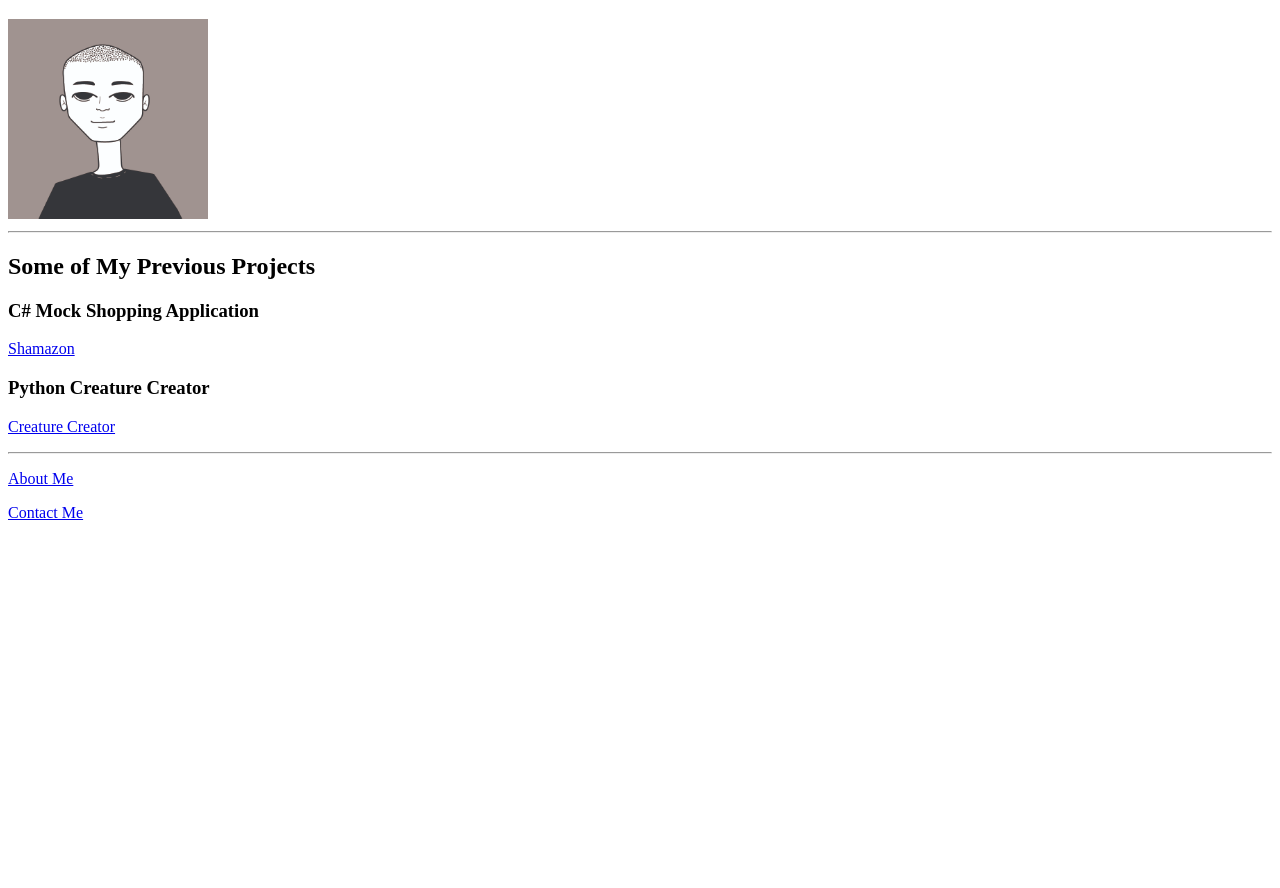
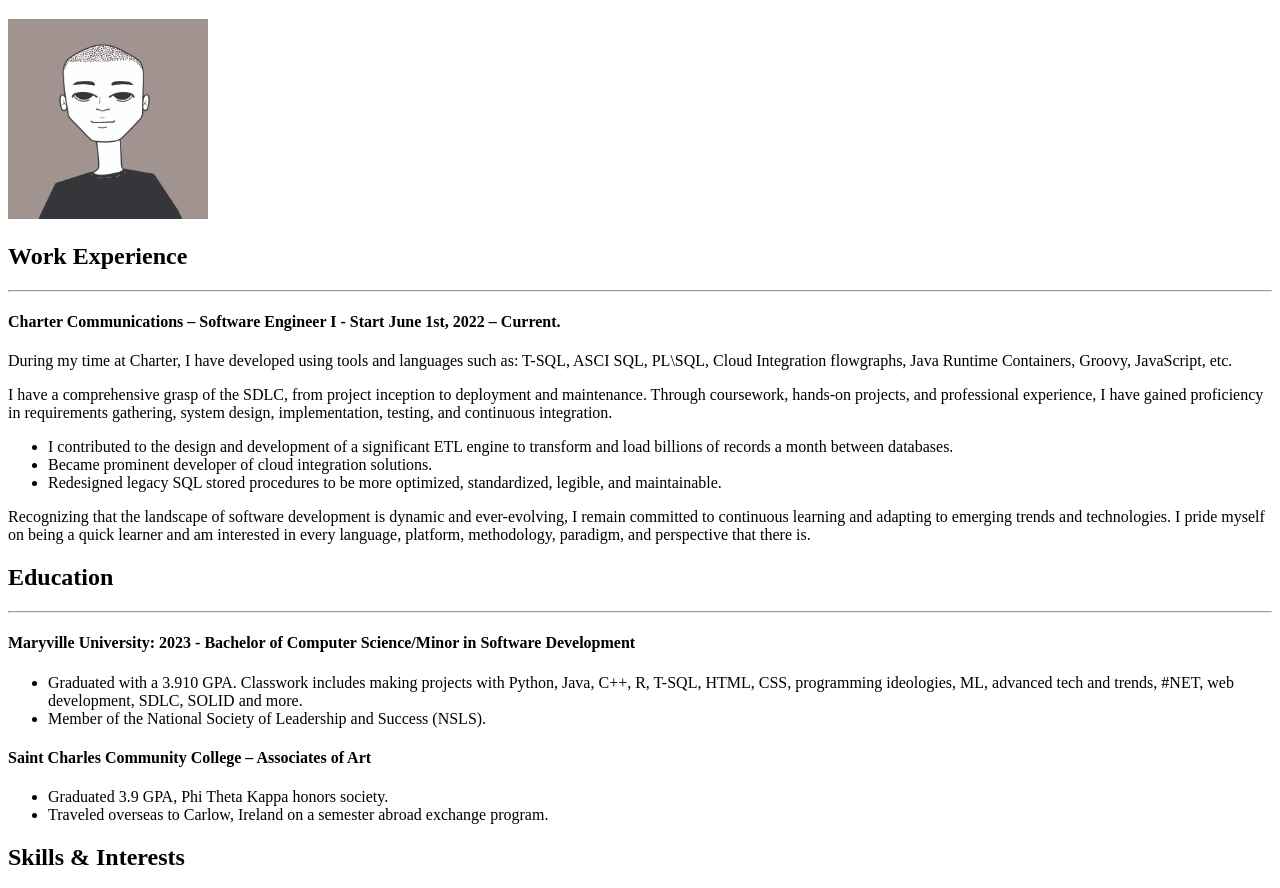
Before and after one commit to ImSoDunn/WhoAmI, a plain HTML site: page index.html in a window 1280 px wide. Shown: the part 61-949 px from the top of the page. Before the commit the page ends 800 px from the top, so only its background shows below. Drawn offline with Linux system fonts and the light colour scheme.

Commit message:
Added resume information to main page. Switched "About" to my previous projects.

```diff
--- a/index.html
+++ b/index.html
@@ -2,25 +2,50 @@
 <html>
   <head>
     <meta charset="UTF-8">
-    <title>Who am I?</title>
+    <title>My Resume</title>
   </head>
 
   <body>
     <h1>Hi, I'm Bryan Dunn</h1>
     <img src="./assets/images/PortraitJPG.jpg" height="200">
-    <hr>
 
-    <h2>Some of My Previous Projects</h2>
+  <h2>Work Experience</h2>
+  <hr>
+  <h4>Charter Communications –  Software Engineer I - Start June 1st, 2022 – Current.
+  </h4>
+  <p>During my time at Charter, I have developed using tools and languages such as: T-SQL, ASCI SQL, PL\SQL, Cloud Integration flowgraphs, Java Runtime Containers, Groovy, JavaScript, etc.</p>
+  <p>I have a comprehensive grasp of the SDLC, from project inception to deployment and maintenance. Through coursework, hands-on projects, and professional experience, I have gained proficiency in requirements gathering, system design, implementation, testing, and continuous integration. </p>
+  <ul>
+    <li>I contributed to the design and development of a significant ETL engine to transform and load billions of records a month between databases.</li>
+    <li>Became prominent developer of cloud integration solutions.</li>
+    <li>Redesigned legacy SQL stored procedures to be more optimized, standardized, legible, and maintainable.</li>
+  </ul>
+  <p>Recognizing that the landscape of software development is dynamic and ever-evolving, I remain committed to continuous learning and adapting to emerging trends and technologies. I pride myself on being a quick learner and am interested in every language, platform, methodology, paradigm, and perspective that there is.</p>
 
-    <h3>C# Mock Shopping Application</h3>
-    <p><a href="https://github.com/ImSoDunn/Shamazon">Shamazon</a></p>
+  <h2>Education</h2>
+  <hr>
+  <h4>Maryville University: 2023 - Bachelor of Computer Science/Minor in Software Development</h4>
+  <ul>
+    <li>Graduated with a 3.910 GPA. Classwork includes making projects with Python, Java, C++, R, T-SQL, HTML, CSS, programming ideologies, ML, advanced tech and trends, #NET, web development, SDLC, SOLID and more.</li>
+    <li>Member of the National Society of Leadership and Success (NSLS).</li>
+  </ul>
+  <h4>Saint Charles Community College – Associates of Art</h4>
+  <ul>
+    <li>Graduated 3.9 GPA, Phi Theta Kappa honors society.</li>
+    <li>Traveled overseas to Carlow, Ireland on a semester abroad exchange program.</li>
+  </ul>
 
-    <h3> Python Creature Creator</h3>
-    <p><a href="https://github.com/ImSoDunn/Creature-Creator">Creature Creator</a></p>
-    <hr>
+  <h2>Skills & Interests</h2>
+  <hr>
+  <p>Skills: DevOps, SDLC Lifecycle, OOA & OOD, Jira, Git, Python, ML, Java, Java Runtime Containers, JavaScript, C++, T-SQL, ASCI-SQL, PL/SQL, Groovy, HTML, CSS, Cron Jobs, Microsoft Office. </p>
+  <p>Interests: I currently have several interests and hobbies which include dabbling in Unity, reading novels, watching movies, playing sports, exercising, and most importantly spending time with the people I care about.</p>
+  <br>
+  <br>
 
-    <p><a href="./public/about.html">About Me</a></p>
-    <p><a href="./public/contact.html">Contact Me</a></p>
+  <h3><a href="./public/about.html">Previous Projects</a></h3>
+
   </body>
 
+  <footer>Contact Me @: bryandunn1013@gmail.com | www.linkedin.com/in/bryandunn10 | https://github.com/ImSoDunn</footer>
+
 </html>
```
Also changed, not shown: public/PreviousProjects.html (added, +7 -0 lines), public/about.html (deleted, +0 -20 lines).
